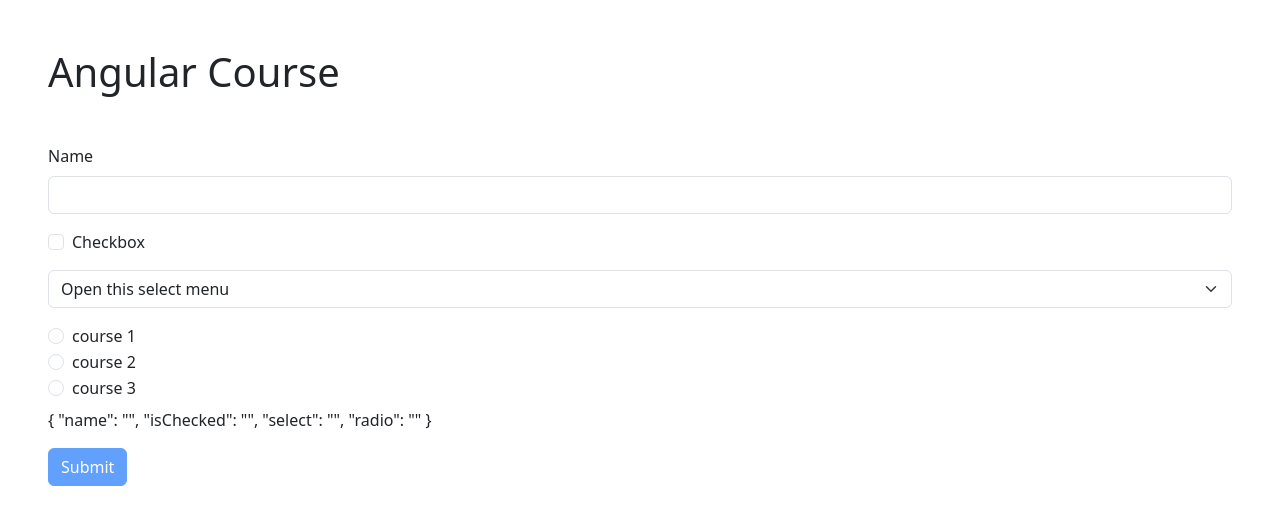
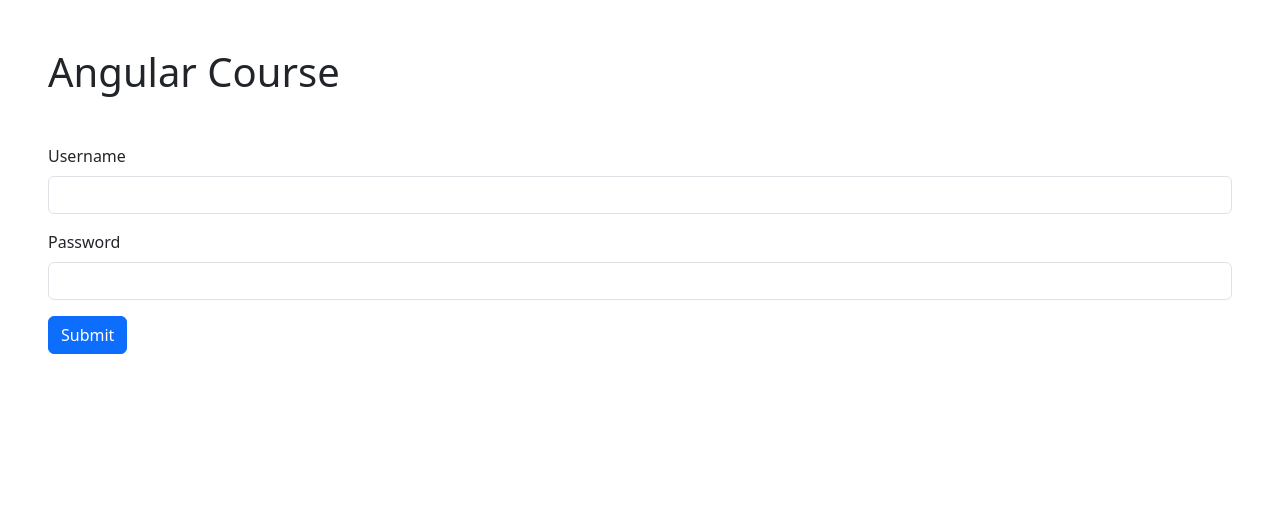
Before and after one commit to codeWithAshith/Angular-Course, an Angular app: page / in a window 1280 px wide. Shown: the top 524 px of the page. Built offline with nearby package versions, Linux system fonts and the light colour scheme.

Commit message:
25. Reactive form - form setup

```diff
--- a/src/app/app.component.html
+++ b/src/app/app.component.html
@@ -1,3 +1,3 @@
 <h1 class="m-5">Angular Course</h1>
 
-<app-contact-form />
+<app-signup-form />
--- /dev/null
+++ b/src/app/signup-form/signup-form.component.html
@@ -0,0 +1,13 @@
+<form class="m-5">
+  <div class="mb-3">
+    <label class="form-label">Username</label>
+    <input type="text" class="form-control" />
+  </div>
+
+  <div class="mb-3">
+    <label class="form-label">Password</label>
+    <input type="password" class="form-control" />
+  </div>
+
+  <button type="submit" class="btn btn-primary">Submit</button>
+</form>
```
Also changed, not shown: src/app/app.module.ts (+9 -1 lines), src/app/signup-form/signup-form.component.ts (added, +10 -0 lines), src/app/signup-form/signup-form.component.css (added).
